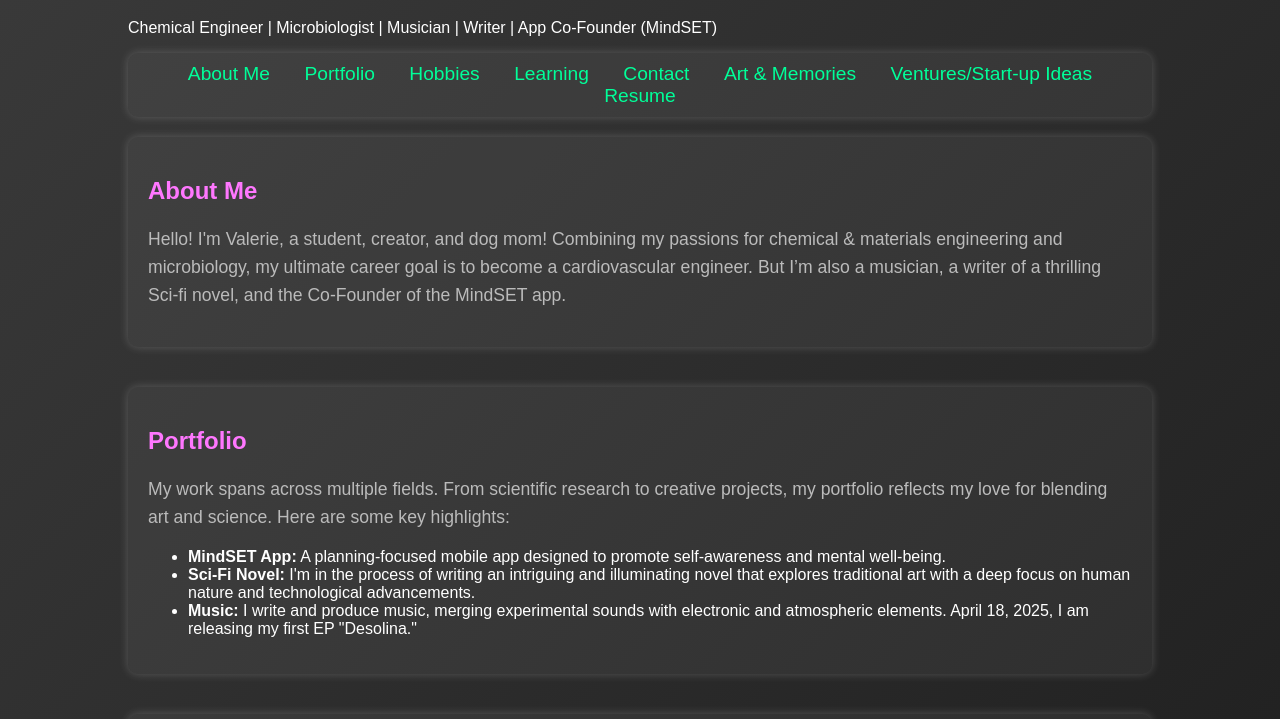
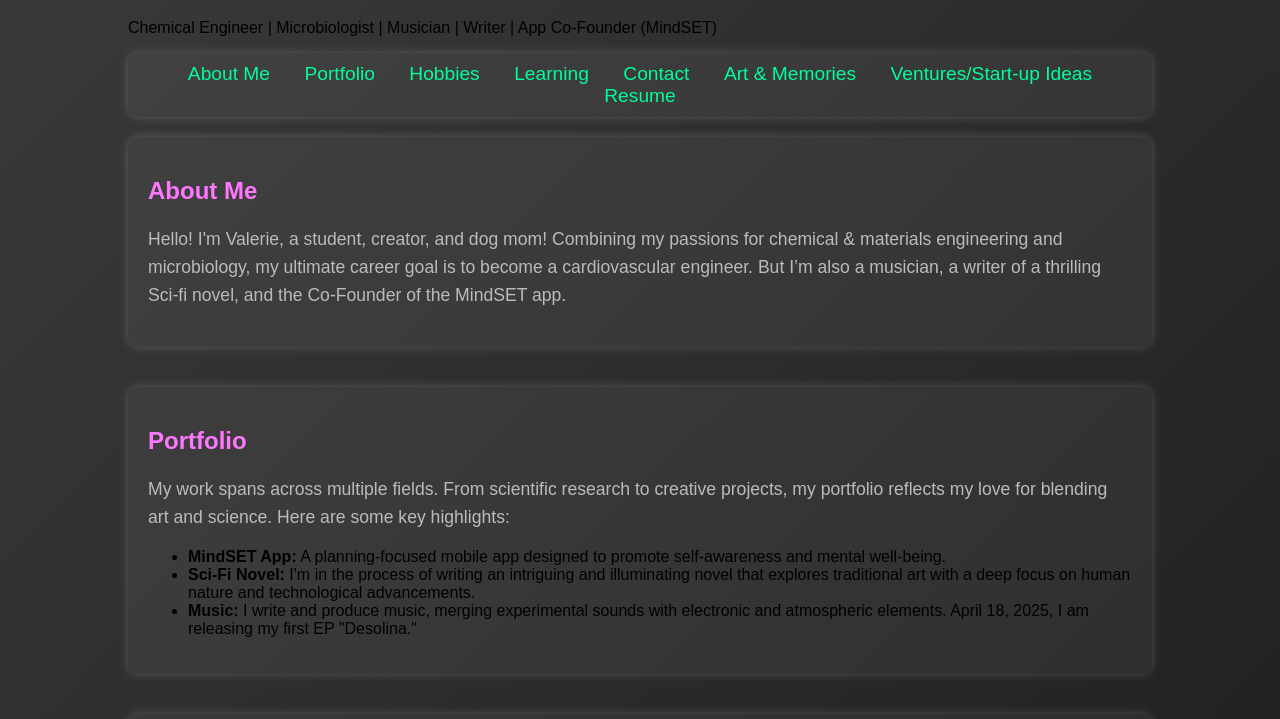
Before and after one commit to valeriefm/valeriefm.github.io, a plain HTML site: page index.html in a window 1280 px wide. Shown: the part 81-800 px from the top of the page. Drawn offline with Linux system fonts and the light colour scheme.

Commit message:
Update index.html

```diff
--- a/index.html
+++ b/index.html
@@ -8,8 +8,8 @@
   <style>
     body {
       font-family: 'Arial', sans-serif;
-      background: #121212;
-      color: #fff;
+      background: #f0f8ff;
+      color: #000000;
       margin: 0;
       padding: 0;
       display: flex;
```
